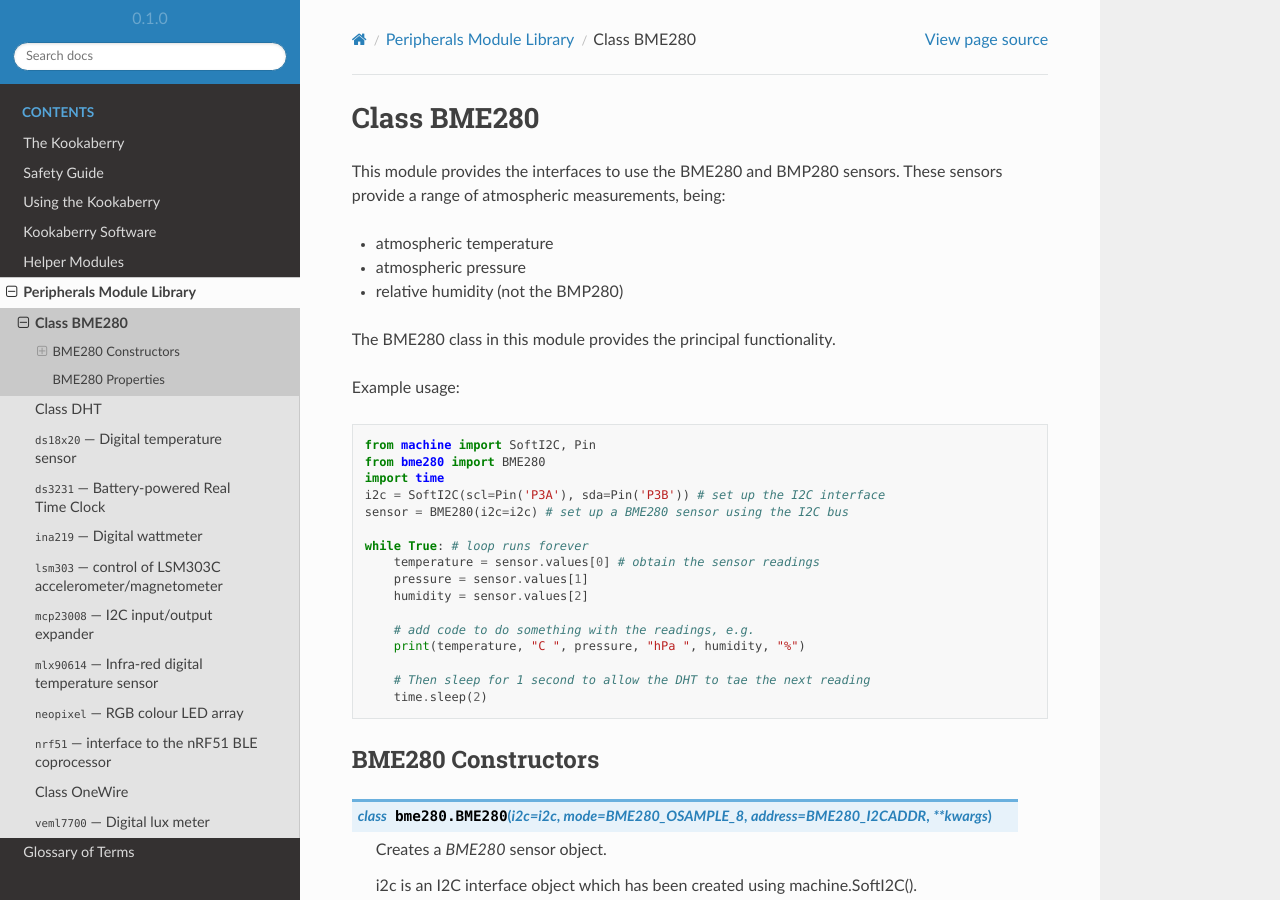
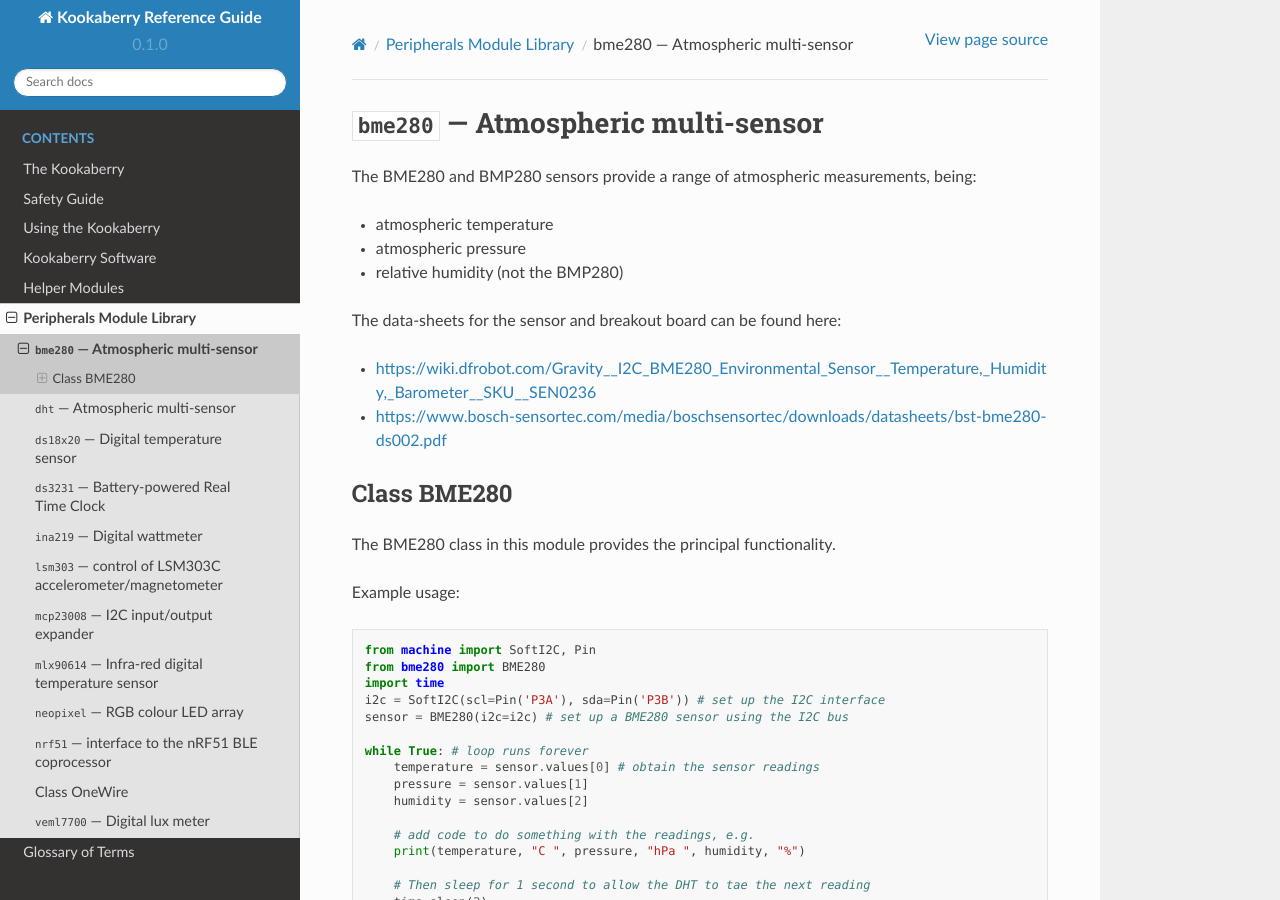
Before and after one commit to TDStrasser/Kookaberry-Reference-Guide, a Sphinx documentation site: the page built from docs/source/bme280.rst, in a window 1280 px wide and 900 px high. Built offline with Sphinx 7.4.7 and the Read the Docs theme 2.0.0, drawn with Linux system fonts in a browser that asks for light colours; some of the changed text lies outside the part shown.

Commit message:
Further module cross-references

```diff
--- a/docs/source/bme280.rst
+++ b/docs/source/bme280.rst
@@ -1,15 +1,29 @@
-.. currentmodule:: bme280
+******************************************
+:mod:`bme280` --- Atmospheric multi-sensor
+******************************************
+.. module:: bme280
+   :synopsis: Digital atmospheric multi-sensor
+
+
 .. _bme280:
+
+
+
+The BME280 and BMP280 sensors provide a range of atmospheric measurements, being:
+
+* atmospheric temperature
+* atmospheric pressure
+* relative humidity (not the BMP280)
+
+
+The data-sheets for the sensor and breakout board can be found here:
+
+* https://wiki.dfrobot.com/Gravity__I2C_BME280_Environmental_Sensor__Temperature,_Humidity,_Barometer__SKU__SEN0236
+* https://www.bosch-sensortec.com/media/boschsensortec/downloads/datasheets/bst-bme280-ds002.pdf
 
 
 Class BME280
 ============
-
-This module provides the interfaces to use the BME280 and BMP280 sensors.  These sensors provide a range of atmospheric measurements, being:
-
-* atmospheric temperature
-* atmospheric pressure
-* relative humidity (not the BMP280)
 
 The BME280 class in this module provides the principal functionality.
 
--- a/docs/source/dht.rst
+++ b/docs/source/dht.rst
@@ -1,8 +1,12 @@
-.. currentmodule:: dht
+******************************************
+:mod:`dht` --- Atmospheric multi-sensor
+******************************************
+.. module:: dht
+   :synopsis: Digital atmospheric multi-sensor
+
+
 .. _dht:
 
-Class DHT
-=========
 
 The digital humidity and temperature (dht) module provides the interfaces to use the DHT11 (white) and the DHT22 (blue) temperature and humidity sensors.
 
```
Also changed, not shown: other parts of docs/source/bme280.rst (+0 -5 lines), other parts of docs/source/dht.rst (+3 -0 lines).
